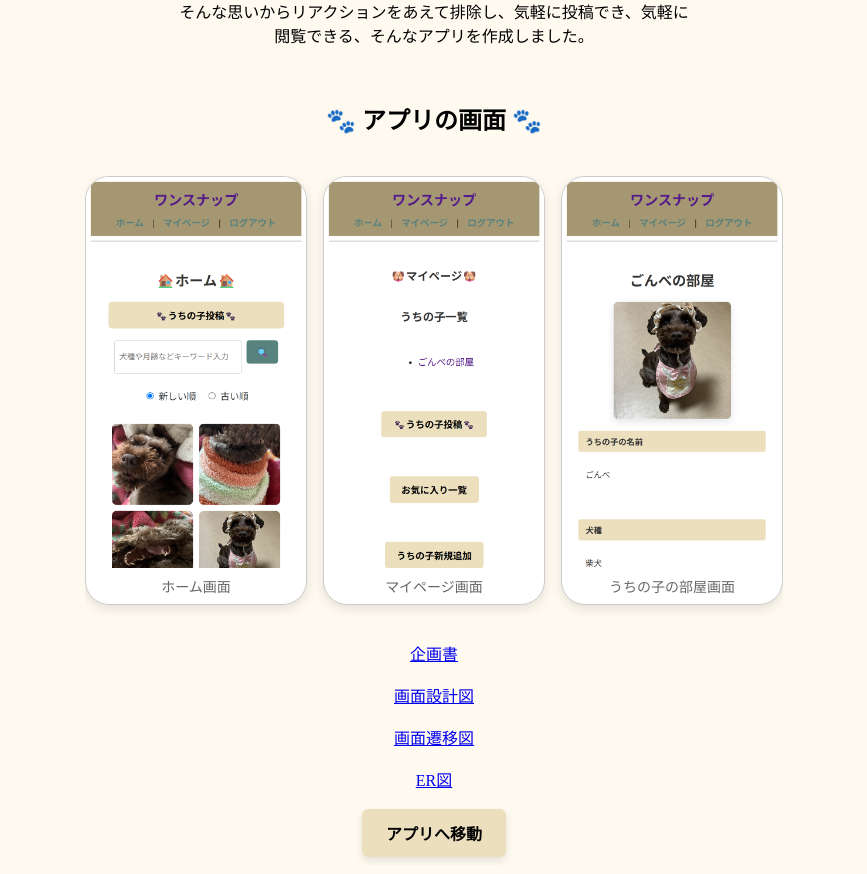
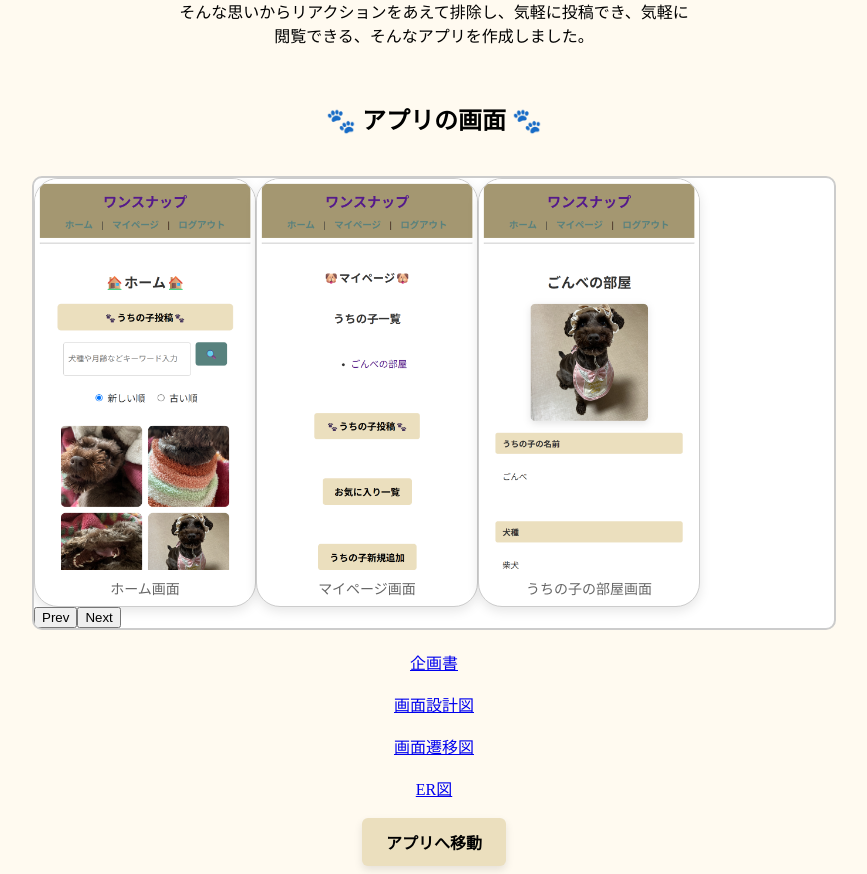
Before and after one commit to chapi80/wansnap, a Django app: page / in a window 1280 px wide. Shown: the part 172-1046 px from the top of the page, without its empty margins (206-1073 px from the left). Run offline with Django 5.2, Linux system fonts and the light colour scheme.

Commit message:
ポートフォリオページの画像をスライド表示

```diff
--- a/wansnapproject/app/templates/portfolio/index.html
+++ b/wansnapproject/app/templates/portfolio/index.html
@@ -18,14 +18,6 @@
     align-items: center;
     gap: 24px;
     padding: 20px;
-}
-
-.horizontal-scroll {
-    display: flex;
-    gap: 16px;
-    overflow-x: auto;
-    scroll-snap-type: x mandatory;
-    padding-bottom: 16px;
 }
 
 .phone-frame {
@@ -75,6 +67,53 @@ body {
     background-color: #fffaf0;
 }
 
+.slider {
+  width: 80%;
+  max-width: 800px;
+  overflow: hidden;
+  position: relative;
+  margin: 0 auto;
+  border: 2px solid #ccc;
+  border-radius: 10px;
+  background-color: #fff;
+}
+
+.slides {
+  display: flex;
+  transition: transform 0.5s ease-in-out;
+}
+
+.slide {
+  min-width: 100%;
+  box-sizing: border-box;
+}
+
+.slide img {
+  width: 100%;
+  display: block;
+}
+
+.navigation {
+  position: absolute;
+  top: 50%;
+  width: 100%;
+  transform: translateY(-50%);
+  display: flex;
+  justify-content: space-between;
+}
+
+.navigation button {
+  background-color: rgba(0,0,0,0.5);
+  color: #fff;
+  border: none;
+  padding: 10px;
+  border-radius: 50%;
+  cursor: pointer;
+}
+
+.navigation button:hover {
+  background-color: rgba(0,0,0,0.7);
+}
 </style>
 
 <body class="text-center">
@@ -88,8 +127,9 @@ body {
 
     <h2>🐾 アプリの画面 🐾</h2>
     <div class="screenshot-gallery">
-        <div class="horizontal-scroll">
+        <div class="slider">
 
+            <div class="slides">
                 <div class="phone-frame">
                     <img src="{% static 'images/home.png' %}" alt="ホーム画面">
                     <p class="caption">ホーム画面</p>
@@ -103,6 +143,12 @@ body {
                 <div class="phone-frame">
                     <img src="{% static 'images/detail.png' %}" alt="うちの子の部屋画面">
                     <p class="caption">うちの子の部屋画面</p>
+                </div>
+            </div>
+
+            <div class="slides">
+                <button class="prev">Prev</button>
+                <button class="next">Next</button>
             </div>
 
         </div>
@@ -126,6 +172,34 @@ body {
 
 
     <a href="{% url 'login' %}" class="app-button">アプリへ移動</a>
+
+    <script>
+        document.addEventListener('DOMContentLoaded', () => {
+            const slidesContainer = document.querySelector('.slides');
+            const slideElements  = document.querySelectorAll('.slide');
+            const prevButton = document.querySelector('.prev');
+            const nextButton = document.querySelector('.next');
+            let currentIndex = 0;
+
+            function showSlide(index) {
+                slidesContainer.style.transform = `translateX(${-index * 100}%)`;
+            }
+
+            function prevSlide() {
+                currentIndex = (currentIndex === 0) ? slideElements.length - 1 : currentIndex - 1;
+                showSlide(currentIndex);
+            }
+
+            function nextSlide() {
+                currentIndex = (currentIndex === slideElements.length - 1) ? 0 : currentIndex + 1;
+                showSlide(currentIndex);
+            }
+
+            prevButton.addEventListener('click', prevSlide);
+            nextButton.addEventListener('click', nextSlide);
+
+        });
+    </script>
 </body>
 
 {% endblock %}
```
Lines whose indentation alone changed are shown as unchanged.
